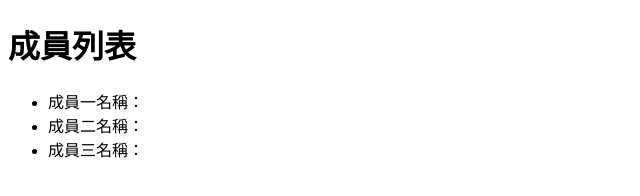
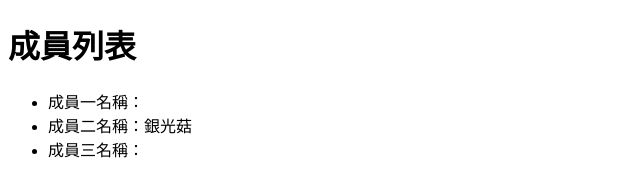
Before and after one commit to andrewye0128/2023-11-09-git-test, a plain HTML site: page index.html in a window 1280 px wide. Shown: the full height of the page, 0-640 px from the left. Drawn offline with Linux system fonts and the light colour scheme.

Commit message:
新增成員B

```diff
--- a/index.html
+++ b/index.html
@@ -1,9 +1,8 @@
 <!DOCTYPE html>
 <html lang="en">
-
   <head>
-  <meta charset="UTF-8">
-  <meta name="viewport" content="width=device-width, initial-scale=1.0">
+    <meta charset="UTF-8" />
+    <meta name="viewport" content="width=device-width, initial-scale=1.0" />
     <title>Document</title>
   </head>
 
@@ -11,9 +10,8 @@
     <h1>成員列表</h1>
     <ul>
       <li>成員一名稱：</li>
-    <li>成員二名稱：</li>
+      <li>成員二名稱：銀光菇</li>
       <li>成員三名稱：</li>
     </ul>
   </body>
-
 </html>
```
Lines whose indentation alone changed are shown as unchanged.
